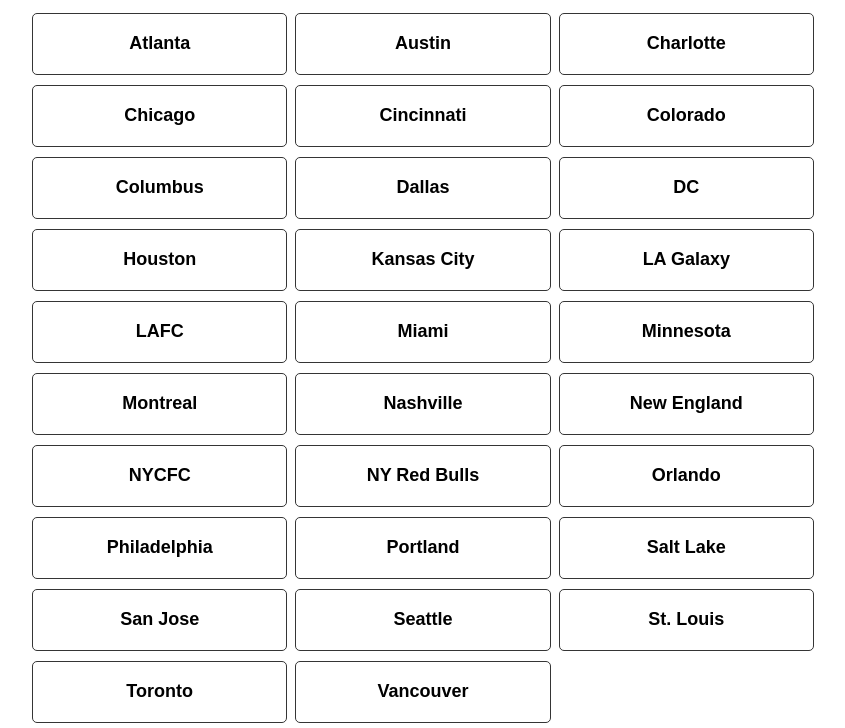
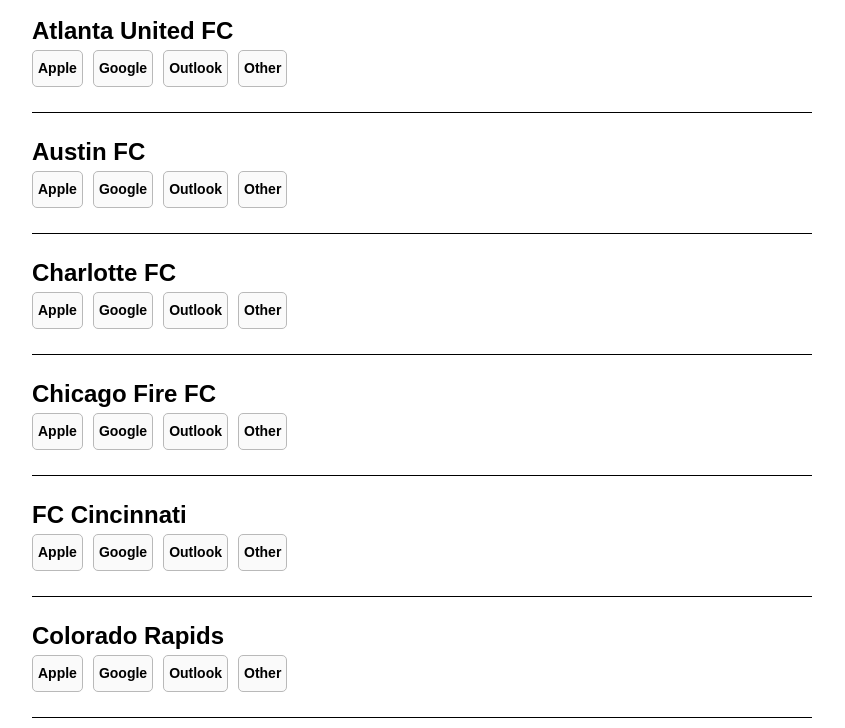
Before and after one commit to eyeats/mls-ical, a website: page views/index.html in a window 1280 px wide. Shown: the part 136-864 px from the top of the page, without its empty margins (218-1063 px from the left). Drawn offline with Linux system fonts and the light colour scheme.

Commit message:
rearrange

```diff
--- a/public/frontend.js
+++ b/public/frontend.js
@@ -1,119 +1,177 @@
 const clubsData = [
 	{
 		"club": "Atlanta",
-        "abbreviation": "ATL"
+		"abbreviation": "ATL",
+		"fullname": "Atlanta United FC",
+		"shortname": "Atlanta United"
 	},
 	{
 		"club": "Austin",
-        "abbreviation": "ATX"
+		"abbreviation": "ATX",
+		"fullname": "Austin FC",
+		"shortname": "Austin FC"
 	},
 	{
 		"club": "Charlotte",
-        "abbreviation": "CLT"
+		"abbreviation": "CLT",
+		"fullname": "Charlotte FC",
+		"shortname": "Charlotte FC"
 	},
 	{
 		"club": "Chicago",
-        "abbreviation": "CHI"
+		"abbreviation": "CHI",
+		"fullname": "Chicago Fire FC",
+		"shortname": "Chicago Fire"
 	},
 	{
 		"club": "Cincinnati",
-        "abbreviation": "CIN"
+		"abbreviation": "CIN",
+		"fullname": "FC Cincinnati",
+		"shortname": "FC Cincinnati"
 	},
 	{
 		"club": "Colorado",
-        "abbreviation": "COL"
+		"abbreviation": "COL",
+		"fullname": "Colorado Rapids",
+		"shortname": "Rapids"
 	},
 	{
 		"club": "Columbus",
-        "abbreviation": "CLB"
+		"abbreviation": "CLB",
+		"fullname": "Columbus Crew",
+		"shortname": "Columbus Crew"
 	},
 	{
 		"club": "Dallas",
-        "abbreviation": "DAL"
+		"abbreviation": "DAL",
+		"fullname": "FC Dallas",
+		"shortname": "FC Dallas"
 	},
 	{
 		"club": "DC",
-        "abbreviation": "DC"
+		"abbreviation": "DC",
+		"fullname": "D.C. United",
+		"shortname": "D.C. United"
 	},
 	{
 		"club": "Houston",
-        "abbreviation": "HOU"
+		"abbreviation": "HOU",
+		"fullname": "Houston Dynamo FC",
+		"shortname": "Dynamo"
 	},
 	{
 		"club": "Kansas City",
-        "abbreviation": "SKC"
+		"abbreviation": "SKC",
+		"fullname": "Sporting Kansas City",
+		"shortname": "Sporting KC"
 	},
 	{
 		"club": "LA Galaxy",
-        "abbreviation": "LA"
+		"abbreviation": "LA",
+		"fullname": "LA Galaxy",
+		"shortname": "LA Galaxy"
 	},
 	{
 		"club": "LAFC",
-        "abbreviation": "LAFC"
+		"abbreviation": "LAFC",
+		"fullname": "Los Angeles Football Club",
+		"shortname": "LAFC"
 	},
 	{
 		"club": "Miami",
-        "abbreviation": "MIA"
+		"abbreviation": "MIA",
+		"fullname": "Inter Miami CF",
+		"shortname": "Inter Miami"
 	},
 	{
 		"club": "Minnesota",
-        "abbreviation": "MIN"
+		"abbreviation": "MIN",
+		"fullname": "Minnesota United FC",
+		"shortname": "Minnesota United"
 	},
 	{
 		"club": "Montreal",
-        "abbreviation": "MTL"
+		"abbreviation": "MTL",
+		"fullname": "CF Montréal",
+		"shortname": "CF Montréal"
 	},
 	{
 		"club": "Nashville",
-        "abbreviation": "NSH"
+		"abbreviation": "NSH",
+		"fullname": "Nashville SC",
+		"shortname": "Nashville SC"
 	},
 	{
 		"club": "New England",
-        "abbreviation": "NE"
+		"abbreviation": "NE",
+		"fullname": "New England Revolution",
+		"shortname": "Revolution"
 	},
 	{
 		"club": "NYCFC",
-        "abbreviation": "NYC"
+		"abbreviation": "NYC",
+		"fullname": "New York City FC",
+		"shortname": "NYCFC"
 	},
 	{
 		"club": "NY Red Bulls",
-        "abbreviation": "RBNY"
+		"abbreviation": "RBNY",
+		"fullname": "New York Red Bulls",
+		"shortname": "Red Bulls"
 	},
 	{
 		"club": "Orlando",
-        "abbreviation": "ORL"
+		"abbreviation": "ORL",
+		"fullname": "Orlando City SC",
+		"shortname": "Orlando City"
 	},
 	{
 		"club": "Philadelphia",
-        "abbreviation": "PHI"
+		"abbreviation": "PHI",
+		"fullname": "Philadelphia Union",
+		"shortname": "Phila Union"
 	},
 	{
 		"club": "Portland",
-        "abbreviation": "POR"
+		"abbreviation": "POR",
+		"fullname": "Portland Timbers",
+		"shortname": "Timbers"
 	},
 	{
 		"club": "Salt Lake",
-        "abbreviation": "RSL"
+		"abbreviation": "RSL",
+		"fullname": "Real Salt Lake",
+		"shortname": "Real Salt Lake"
 	},
 	{
 		"club": "San Jose",
-        "abbreviation": "SJ"
+		"abbreviation": "SJ",
+		"fullname": "San Jose Earthquakes",
+		"shortname": "Earthquakes"
 	},
 	{
 		"club": "Seattle",
-        "abbreviation": "SEA"
+		"abbreviation": "SEA",
+		"fullname": "Seattle Sounders FC",
+		"shortname": "Sounders"
 	},
 	{
 		"club": "St. Louis",
-        "abbreviation": "STL"
+		"abbreviation": "STL",
+		"fullname": "St. Louis CITY SC",
+		"shortname": "St. Louis City"
 	},
 	{
 		"club": "Toronto",
-        "abbreviation": "TOR"
+		"abbreviation": "TOR",
+		"fullname": "Toronto FC",
+		"shortname": "Toronto FC"
 	},
 	{
 		"club": "Vancouver",
-        "abbreviation": "VAN"
+		"abbreviation": "VAN",
+		"fullname": "Vancouver Whitecaps FC",
+		"shortname": "Whitecaps"
 	}
 ];
 
@@ -122,10 +180,24 @@
 
 // for each club, add a list item and a link to its .ics file
 clubsData.forEach(club => {
-  const listItem = document.createElement('li');
-  const link = document.createElement('a');
-  link.href = `webcal://${window.location.host}/${club.abbreviation}.ics`;
-  link.innerText = club.club;
-  listItem.appendChild(link);
-  linksContainer.appendChild(listItem);
+  const clubContainer = document.createElement('div');
+  const clubHeading = document.createElement('h2');
+  clubHeading.innerText = club.fullname;
+  clubContainer.appendChild(clubHeading);
+
+  const url = `webcal://${window.location.host}/${club.abbreviation}.ics`;
+  let links = new Map();
+  links.set('apple', url);
+  links.set('google', `https://calendar.google.com/calendar/u/0/r?cid=${url}`);
+  links.set('outlook', `https://outlook.office.com/calendar/addfromweb?url=${url}&name=${club.fullname}%20Schedule`);
+  links.set('other', url);
+
+  for (let [key, value] of links) {
+	  const linkButton = document.createElement('a');
+	  linkButton.href = value;
+	  linkButton.innerText = key;
+	  clubContainer.appendChild(linkButton);
+  }
+
+  linksContainer.appendChild(clubContainer);
 });
--- a/public/style.css
+++ b/public/style.css
@@ -1,7 +1,7 @@
 body {
     font-family: sans-serif;
     max-width: 800px;
-    text-align: center;
+    text-align: left;
     margin: 0 auto;
 }
 
@@ -11,31 +11,42 @@
     margin: 0 10px;
 }
 
-ul#links {
-    display: grid;
-    grid-template-columns: repeat(3, 1fr);
-    gap: 10px 10px;
-    list-style-type: none;
+#links {
+    display:block;
     margin: 0;
     padding: 0;
 }
 
-#links li a {
+#links div {
+    border-bottom: 1px solid black;
+    margin-bottom: 25px;
+    padding-bottom: 25px;
+}
+
+#links h2 {
+    margin-bottom: 5px;
+}
+
+#links div a {
     align-items: center;
-    border: 1px solid #353535;
+    background-color: #fafafa;
+    border: 1px solid #b9b9b9;
     border-radius: 5px;
-    display: flex;
-    height: 60px;
+    display: inline-flex;
+    flex-wrap:wrap;
     justify-content: center;
-    width: 100%;
     color: #000000;
-    font-size: 18px;
+    font-size: 14px;
     font-weight: 600;
+    height: 25px;
     text-decoration: none;
+    text-transform: capitalize;
     overflow: hidden;
+    padding: 5px;
+    margin: 0 10px 0 0;
     word-break: break-word;
 }
 
-#links li a:hover {
+#links div a:hover {
     background-color: #8bff61;
 }
--- a/scripts/frontend.js
+++ /dev/null
@@ -1,131 +0,0 @@
-const clubsData = [
-    {
-        "club": "Atlanta",
-        "abbreviation": "ATL"
-    },
-    {
-        "club": "Austin",
-        "abbreviation": "ATX"
-    },
-    {
-        "club": "Charlotte",
-        "abbreviation": "CLT"
-    },
-    {
-        "club": "Chicago",
-        "abbreviation": "CHI"
-    },
-    {
-        "club": "Cincinnati",
-        "abbreviation": "CIN"
-    },
-    {
-        "club": "Colorado",
-        "abbreviation": "COL"
-    },
-    {
-        "club": "Columbus",
-        "abbreviation": "CLB"
-    },
-    {
-        "club": "Dallas",
-        "abbreviation": "DAL"
-    },
-    {
-        "club": "DC",
-        "abbreviation": "DC"
-    },
-    {
-        "club": "Houston",
-        "abbreviation": "HOU"
-    },
-    {
-        "club": "Kansas City",
-        "abbreviation": "SKC"
-    },
-    {
-        "club": "LA Galaxy",
-        "abbreviation": "LA"
-    },
-    {
-        "club": "LAFC",
-        "abbreviation": "LAFC"
-    },
-    {
-        "club": "Miami",
-        "abbreviation": "MIA"
-    },
-    {
-        "club": "Minnesota",
-        "abbreviation": "MIN"
-    },
-    {
-        "club": "Montreal",
-        "abbreviation": "MTL"
-    },
-    {
-        "club": "Nashville",
-        "abbreviation": "NSH"
-    },
-    {
-        "club": "New England",
-        "abbreviation": "NE"
-    },
-    {
-        "club": "NYCFC",
-        "abbreviation": "NYC"
-    },
-    {
-        "club": "NY Red Bulls",
-        "abbreviation": "RBNY"
-    },
-    {
-        "club": "Orlando",
-        "abbreviation": "ORL"
-    },
-    {
-        "club": "Philadelphia",
-        "abbreviation": "PHI"
-    },
-    {
-        "club": "Portland",
-        "abbreviation": "POR"
-    },
-    {
-        "club": "Salt Lake",
-        "abbreviation": "RSL"
-    },
-    {
-        "club": "San Jose",
-        "abbreviation": "SJ"
-    },
-    {
-        "club": "Seattle",
-        "abbreviation": "SEA"
-    },
-    {
-        "club": "St. Louis",
-        "abbreviation": "STL"
-    },
-    {
-        "club": "Toronto",
-        "abbreviation": "TOR"
-    },
-    {
-        "club": "Vancouver",
-        "abbreviation": "VAN"
-    }
-];
-
-// get element with id of 'links'
-const linksContainer = document.getElementById('links');
-
-// for each club, add a list item and a link to its .ics file
-clubsData.forEach(club => {
-  const listItem = document.createElement('li');
-  const link = document.createElement('a');
-  link.href = `webcal://${window.location.host}/${club.abbreviation}.ics`;
-  link.innerText = club.club;
-  listItem.appendChild(link);
-  linksContainer.appendChild(listItem);
-});
--- a/scripts/generateCals.js
+++ b/scripts/generateCals.js
@@ -1,7 +1,7 @@
 const fs = require('fs');
 const ics = require('ics');
 const fetch = require('node-fetch');
-const clubsData = require('./data/clubs.json');
+const clubsData = require('../data/clubs.json');
 const getClubName = require('./getClubName');
 
 function generateCals() {
--- a/scripts/getClubName.js
+++ b/scripts/getClubName.js
@@ -1,4 +1,4 @@
-const clubsData = require('./data/clubs.json');
+const clubsData = require('../data/clubs.json');
 
 function getClubName(fullname) {
   const club = clubsData.find(club => club.fullname === fullname);
--- a/views/index.html
+++ b/views/index.html
@@ -16,7 +16,7 @@
     <link rel="stylesheet" href="/style.css">
 
     <!-- import the webpage's client-side javascript file -->
-    <script src="../scripts/frontend.js" defer></script>
+    <script src="/frontend.js" defer></script>
 </head>
 
 <body>
@@ -27,7 +27,7 @@
     </header>
 
     <main>
-        <ul id="links"></ul>
+        <div id="links"></div>
     </main>
 
     <!-- include the Glitch button to show what the webpage is about and
```
Lines whose indentation alone changed are shown as unchanged.
